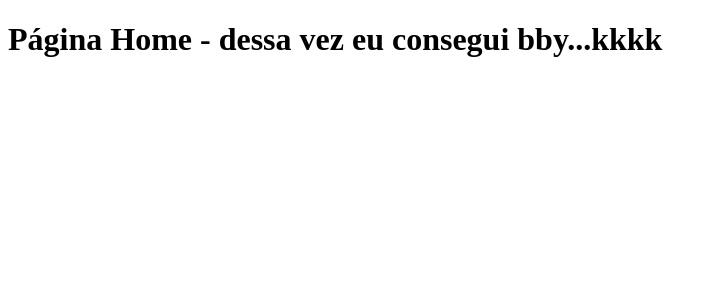
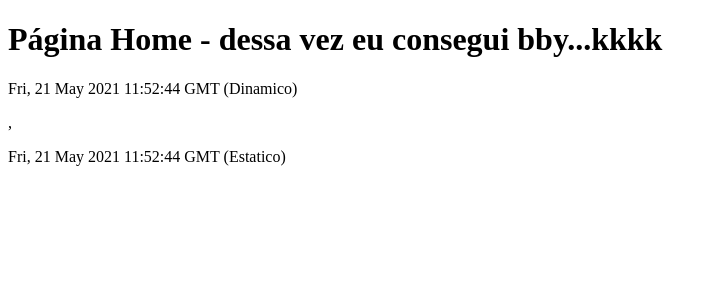
Before and after one commit to soares97/api_router, a Next.js app: page / in a window 1280 px wide. Shown: the top 300 px of the page, without its empty margins (0-717 px from the left). Built offline with nearby package versions, Linux system fonts and the light colour scheme.

Commit message:
teste de tempo

```diff
--- a/pages/index.js
+++ b/pages/index.js
@@ -1,3 +1,23 @@
-export default function Home(){
-    return<div><h1>Página Home - dessa vez eu consegui bby...kkkk</h1></div>
+export default function Home(props) {
+
+    const tempoDinamico = new Date();
+    const tempoD = tempoDinamico.toGMTString();
+
+    return <div>
+        <h1>Página Home - dessa vez eu consegui bby...kkkk</h1>
+        <p>{tempoD} (Dinamico)</p>,
+        <p>{props.tempoE} (Estatico)</p>
+        </div>
 }
+
+export function getStaticProps() {
+    const tempoEstatico = new Date();
+    const tempoE = tempoEstatico.toGMTString();
+
+    return {
+        props: {
+            tempoE
+        }
+    }
+
+}
```
